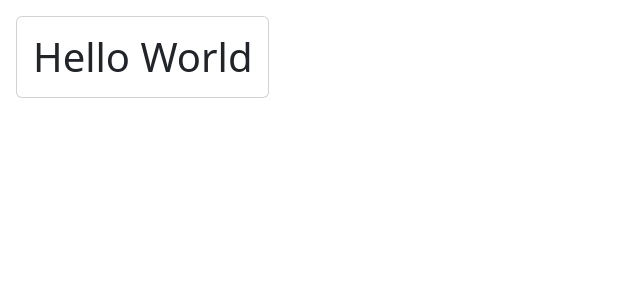
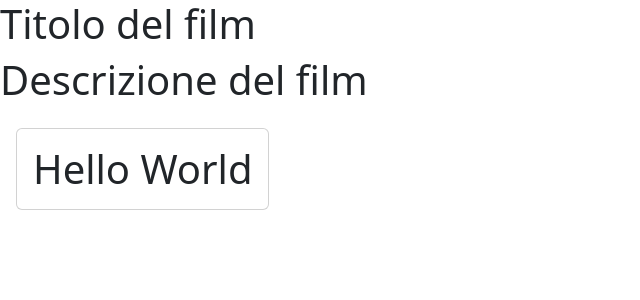
Before and after one commit to FedericoBellezza/react-boolflix, a React (Vite) app: page / in a window 1280 px wide. Shown: the top 300 px of the page, without its empty margins (0-640 px from the left). Built offline with nearby package versions, Linux system fonts and the light colour scheme.

Commit message:
Milestone 0: Structure

```diff
--- a/src/App.jsx
+++ b/src/App.jsx
@@ -1,9 +1,14 @@
 import { useState } from "react";
+import { MovieDatasProvider } from "./Contexts/GlobalContext";
+import Header from "./Components/Header";
 
 function App() {
   return (
     <>
-      <h1 className="card m-3 p-3 d-inline-block">Hello World</h1>
+      <MovieDatasProvider>
+        <Header></Header>
+        <h1 className="card m-3 p-3 d-inline-block">Hello World</h1>
+      </MovieDatasProvider>
     </>
   );
 }
--- /dev/null
+++ b/src/Components/Header.jsx
@@ -0,0 +1,12 @@
+import { useMovieDatas } from "../Contexts/GlobalContext";
+
+export default function Header({ children }) {
+  const globalData = useMovieDatas();
+
+  return (
+    <>
+      <h1>{globalData.title}</h1>
+      <h1>{globalData.overview}</h1>
+    </>
+  );
+}
--- /dev/null
+++ b/src/Contexts/GlobalContext.jsx
@@ -0,0 +1,16 @@
+import { createContext, useContext } from "react";
+
+const MovieDatas = createContext();
+
+export const useMovieDatas = () => useContext(MovieDatas);
+
+export const MovieDatasProvider = ({ children }) => {
+  const globalData = {
+    title: "Titolo del film",
+    overview: "Descrizione del film",
+  };
+
+  return (
+    <MovieDatas.Provider value={globalData}>{children}</MovieDatas.Provider>
+  );
+};
```
Also changed, not shown: src/Components/Card.jsx (added), src/Components/FilterSelect.jsx (added), src/Components/Filters.jsx (added), src/Components/Loader.jsx (added), src/Components/Main.jsx (added), src/Components/ResultSection.jsx (added), src/Components/SearchBar.jsx (added).
